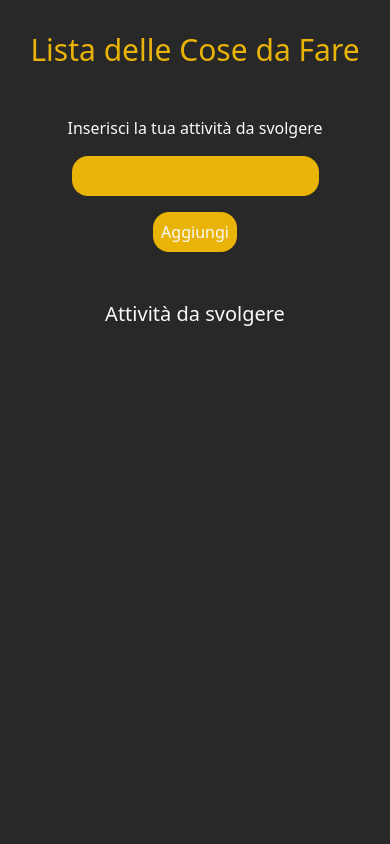
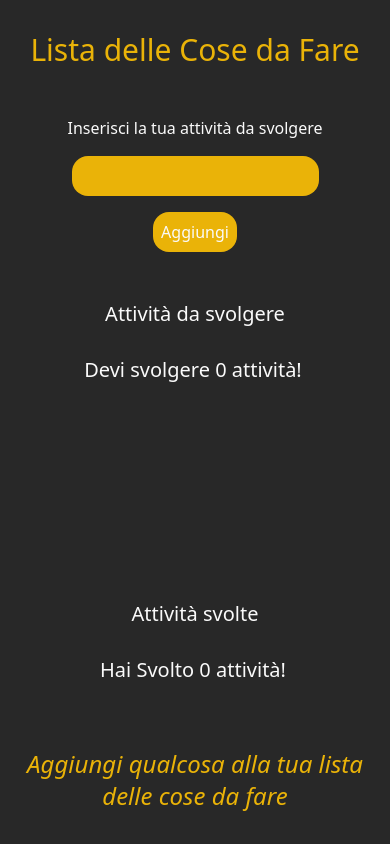
Before and after one commit to RiccardoMannino/todo-list, a React (Create React App) app: page / in a window 390 px wide. Built offline with nearby package versions, Linux system fonts and the light colour scheme.

Commit message:
fix height

```diff
--- a/src/components/ListItem.js
+++ b/src/components/ListItem.js
@@ -3,7 +3,7 @@ import { Item } from "./Item";
 export function ListItem() {
 	return (
 		<div
-			className="flex max-h-96 phone:max-h-56 min-h-[40rem] justify-between text-center w-full flex-col"
+			className="flex max-h-96 phone:max-h-56 md:min-h-[40rem] justify-between text-center w-full flex-col"
 		>
 			<Item />
 		</div>
```
